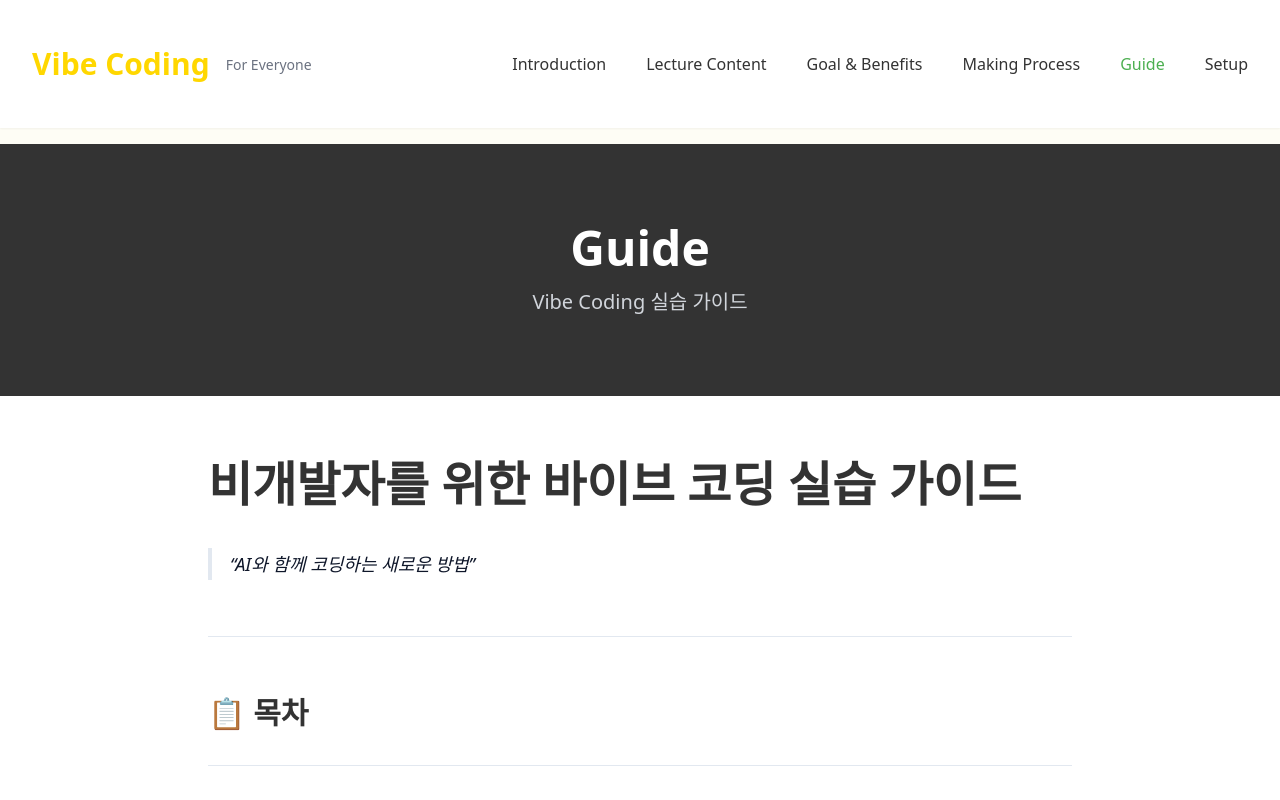
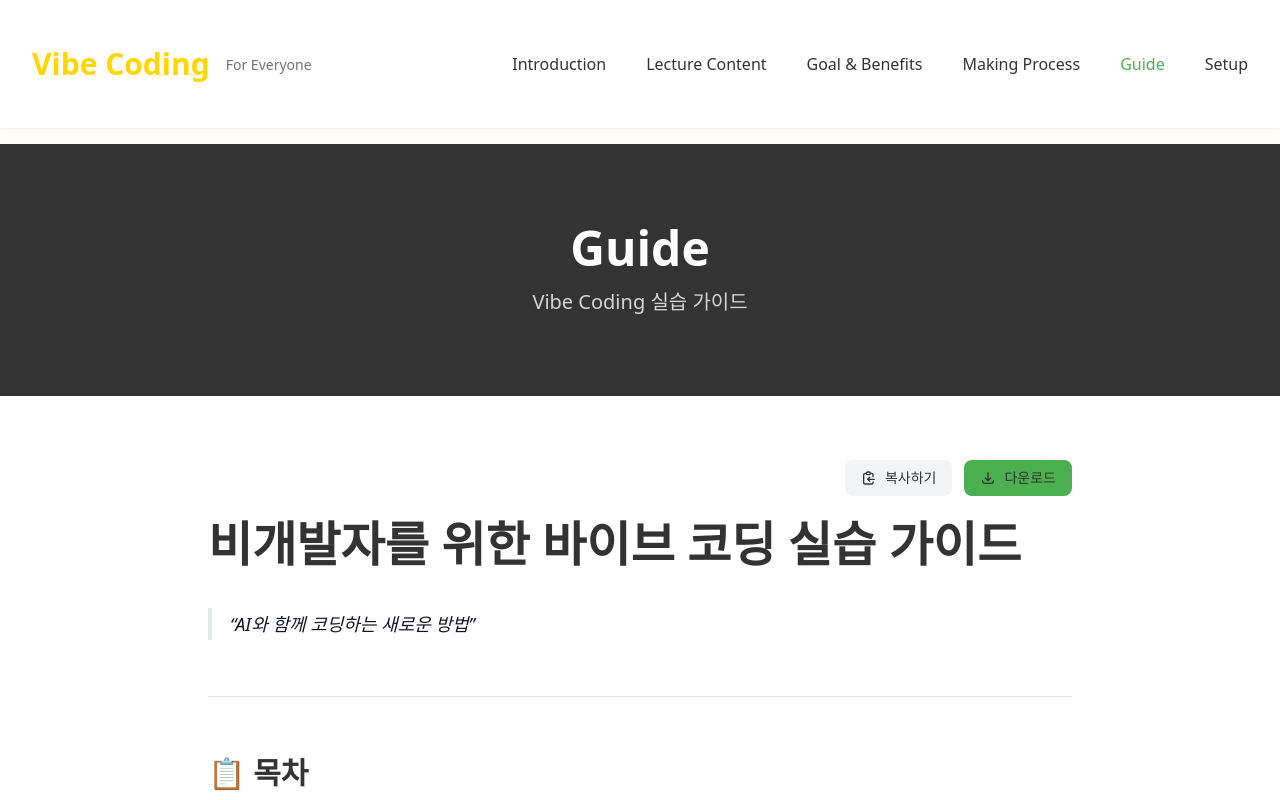
Before and after one commit to BowonLee/learn_coding, a React (Vite) app: page /guide in a window 1280 px wide. Shown: the top 800 px of the page. Built offline with nearby package versions, Linux system fonts and the light colour scheme.

Commit message:
Complete project setup for deployment

```diff
--- a/package.json
+++ b/package.json
@@ -6,7 +6,7 @@
     "type": "module",
     "scripts": {
         "dev": "vite",
-        "build": "vite build",
+        "build": "vite build && cp dist/index.html dist/404.html",
         "lint": "eslint .",
         "preview": "vite preview"
     },
--- a/src/pages/Guide.jsx
+++ b/src/pages/Guide.jsx
@@ -47,6 +47,41 @@ const Guide = () => {
                 transition={{ duration: 0.5 }}
                 className="py-16 px-4 max-w-4xl mx-auto"
             >
+                {/* Action Buttons */}
+                <div className="flex justify-end gap-3 mb-6">
+                    <button
+                        onClick={() => {
+                            navigator.clipboard.writeText(content);
+                            alert('Markdown 내용이 복사되었습니다!');
+                        }}
+                        className="flex items-center gap-2 px-4 py-2 bg-gray-100 hover:bg-gray-200 text-deep-charcoal rounded-lg font-medium transition-colors text-sm"
+                    >
+                        <svg className="w-4 h-4" fill="none" stroke="currentColor" viewBox="0 0 24 24">
+                            <path strokeLinecap="round" strokeLinejoin="round" strokeWidth={2} d="M8 5H6a2 2 0 00-2 2v12a2 2 0 002 2h10a2 2 0 002-2v-1M8 5a2 2 0 002 2h2a2 2 0 002-2M8 5a2 2 0 012-2h2a2 2 0 012 2m0 0h2a2 2 0 012 2v3m2 4H10m0 0l3-3m-3 3l3 3" />
+                        </svg>
+                        복사하기
+                    </button>
+                    <button
+                        onClick={() => {
+                            const blob = new Blob([content], { type: 'text/markdown' });
+                            const url = URL.createObjectURL(blob);
+                            const a = document.createElement('a');
+                            a.href = url;
+                            a.download = 'content.md';
+                            document.body.appendChild(a);
+                            a.click();
+                            document.body.removeChild(a);
+                            URL.revokeObjectURL(url);
+                        }}
+                        className="flex items-center gap-2 px-4 py-2 bg-growth-green hover:bg-green-400 text-deep-charcoal rounded-lg font-medium transition-colors text-sm"
+                    >
+                        <svg className="w-4 h-4" fill="none" stroke="currentColor" viewBox="0 0 24 24">
+                            <path strokeLinecap="round" strokeLinejoin="round" strokeWidth={2} d="M4 16v1a3 3 0 003 3h10a3 3 0 003-3v-1m-4-4l-4 4m0 0l-4-4m4 4V4" />
+                        </svg>
+                        다운로드
+                    </button>
+                </div>
+
                 <article className="prose prose-lg prose-slate max-w-none
                     prose-headings:text-deep-charcoal prose-headings:font-bold
                     prose-a:text-growth-green prose-a:no-underline hover:prose-a:underline
```
Also changed, not shown: 4 other files (tests, documents, lock files or other folders).
